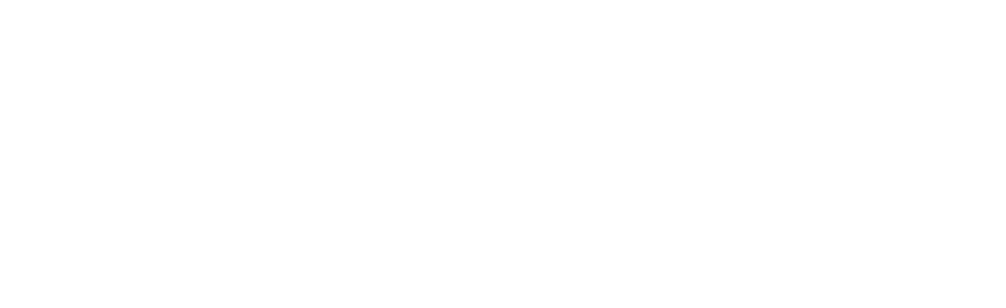
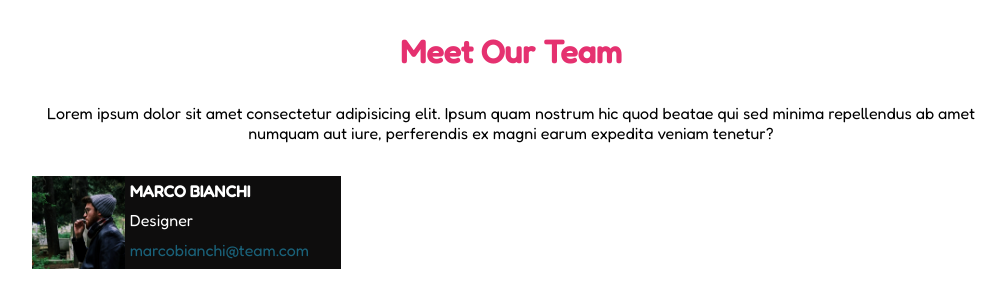
Before and after one commit to Eustache97/html-css-float-cards, a plain HTML site: page index.html in a window 1280 px wide. Shown: the whole page, without its empty margins (129-1135 px from the left). Drawn offline with Linux system fonts and the light colour scheme.

Commit message:
creazione primo blocco

```diff
--- a/css/style.css
+++ b/css/style.css
@@ -10,3 +10,50 @@ html{
     font-family: 'Fredoka', sans-serif;
     font-size: 100%;
 }
+.container{
+    width: 75%;
+    margin: 0 auto;
+}
+.clearfix::after{
+    content: "";
+    clear: both;
+    display: table;
+}
+/* /COMMON */
+
+/* MAIN */
+.card{
+    background-color: #0e0d0d;
+    margin-right: .8em;
+    margin-top: 2em;
+    float: left;
+    width: calc((100% / 3) - (1.6em / 3));
+    border: 1px solid white;
+}
+.card3{
+    margin-right: 0;
+}
+
+.div-title{
+    text-align: center;
+}
+h1{
+    color: #e53170;
+    margin: 1em;
+}
+img{
+    width: 30%;
+    float: left;
+}
+.info{
+     color: #ffffff;
+     padding: .3em;
+}
+.email{
+    text-decoration: none;
+    color: #1a627a;
+}
+.div-info{
+    float: left;
+    width: 70%;
+}
--- a/index.html
+++ b/index.html
@@ -2,8 +2,8 @@
 <html lang="en">
 <head>
     <link rel="preconnect" href="https://fonts.googleapis.com">
-    <link rel="preconnect" href="https://fonts.gstatic.com" crossorigin>
-    <link href="https://fonts.googleapis.com/css2?family=Fredoka:wght@300&display=swap" rel="stylesheet">
+<link rel="preconnect" href="https://fonts.gstatic.com" crossorigin>
+<link href="https://fonts.googleapis.com/css2?family=Fredoka:wght@300;400;500&display=swap" rel="stylesheet">
     <meta charset="UTF-8">
     <meta http-equiv="X-UA-Compatible" content="IE=edge">
     <meta name="viewport" content="width=device-width, initial-scale=1.0">
@@ -11,8 +11,29 @@
     <link rel="stylesheet" href="css/style.css">
 </head>
 <body>
-    <main>
+    <div class="container">
+        <main>
+            <div class="div-title">
+                <h1>Meet Our Team </h1>
+                <p>Lorem ipsum dolor sit amet consectetur adipisicing elit. Ipsum quam nostrum hic quod beatae qui sed minima repellendus ab amet numquam aut iure, perferendis ex magni earum expedita veniam tenetur?</p>
+            </div>
+            <div class="div-cards clearfix">
+                <div class="card">
+                    <img src="img/male1.png" alt="primo_ragazzo">
+                    <div class="div-info">
+                        <div class="info"><strong>MARCO BIANCHI</strong></div>
+                        <div class="info">Designer</div>
+                        <div class="info"><a href="" class="email">marcobianchi@team.com</a></div>
+                    </div>
+                </div>
+                <div class="card"></div>
+                <div class="card card3"></div>
+                <div class="card"></div>
+                <div class="card"></div>
+                <div class="card card3"></div>
+            </div>
+        </main>
+    </div>
 
-    </main>
 </body>
 </html>
```
